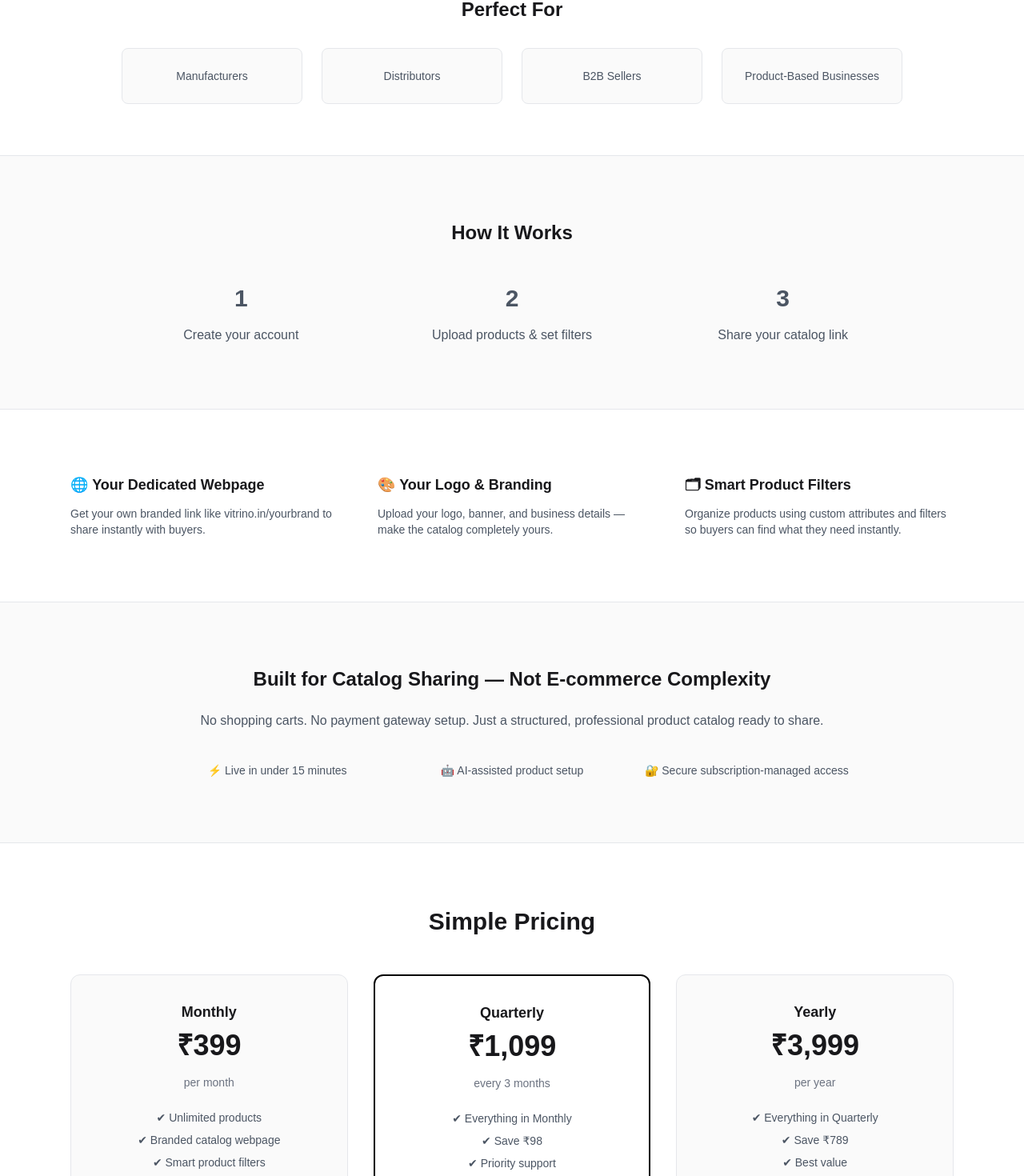
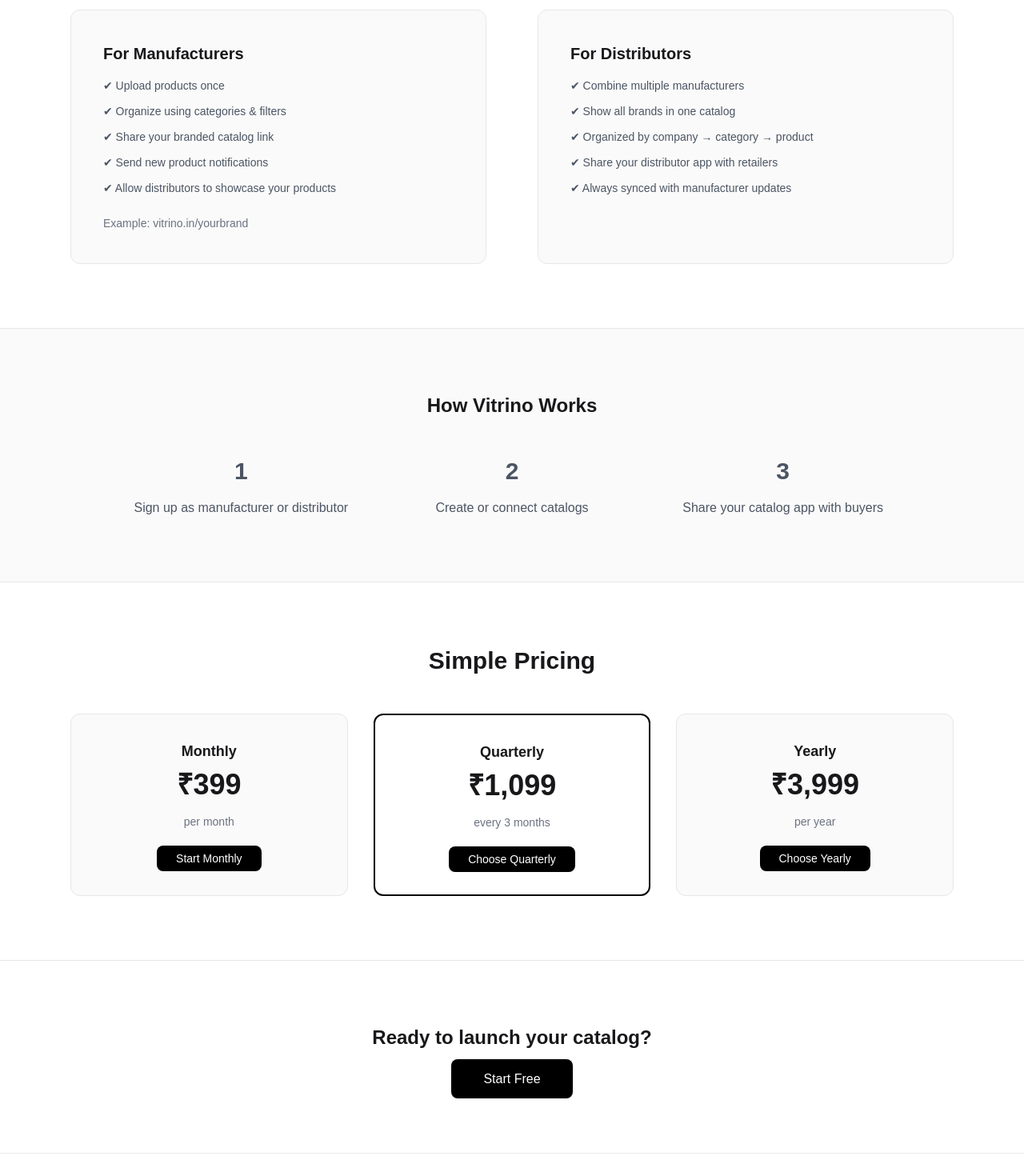
Before and after one commit to trendscapricorn-star/vitrino, a Next.js app: page / in a window 1280 px wide. Shown: the part 636-2106 px from the top of the page at 80% size. Built offline with nearby package versions, Linux system fonts and the light colour scheme.

Commit message:
frontpage

```diff
--- a/app/page.tsx
+++ b/app/page.tsx
@@ -2,9 +2,9 @@
 import type { Metadata } from "next";
 
 export const metadata: Metadata = {
-  title: "Vitrino | Launch Your Product Catalog in 15 Minutes",
+  title: "Vitrino | Product Catalog Platform for Manufacturers & Distributors",
   description:
-    "Create your own branded product catalog with smart filters and shareable webpage — live in under 15 minutes. No e-commerce complexity.",
+    "Manufacturers create digital catalogs. Distributors combine multiple brands in one app. Launch your catalog in minutes.",
 };
 
 export default function Home() {
@@ -12,6 +12,7 @@
     <div className="min-h-screen bg-zinc-50 text-zinc-900">
 
       {/* Header */}
+
       <header className="bg-white border-b">
         <div className="max-w-7xl mx-auto px-6 py-4 flex justify-between items-center">
 
@@ -39,18 +40,17 @@
         </div>
       </header>
 
+      {/* Hero */}
 
-      {/* Hero */}
       <section className="max-w-6xl mx-auto px-6 py-24 text-center">
 
         <h1 className="text-4xl md:text-5xl font-bold mb-6 leading-tight">
-          Launch Your Own Branded Product Catalog in 15 Minutes
+          The Catalog Platform for Manufacturers & Distributors
         </h1>
 
         <p className="text-lg text-gray-600 max-w-2xl mx-auto mb-10">
-          Create your own professional catalog with your logo, your webpage,
-          smart filters, and organized products — without building a full
-          e-commerce store.
+          Manufacturers create digital product catalogs.
+          Distributors combine multiple brands into one powerful catalog app.
         </p>
 
         <div className="flex justify-center gap-4">
@@ -77,32 +77,85 @@
 
       </section>
 
+      {/* Two Roles Section */}
 
-      {/* Who It's For */}
-      <section className="bg-white py-16 border-t">
+      <section className="bg-white py-20 border-t">
+
+        <div className="max-w-6xl mx-auto px-6 grid md:grid-cols-2 gap-16">
+
+          {/* Manufacturer */}
+
+          <div className="border rounded-xl p-10 bg-zinc-50">
+
+            <h2 className="text-xl font-semibold mb-4">
+              For Manufacturers
+            </h2>
+
+            <ul className="text-sm text-gray-600 space-y-3">
+
+              <li>✔ Upload products once</li>
+              <li>✔ Organize using categories & filters</li>
+              <li>✔ Share your branded catalog link</li>
+              <li>✔ Send new product notifications</li>
+              <li>✔ Allow distributors to showcase your products</li>
+
+            </ul>
+
+            <p className="text-sm text-gray-500 mt-6">
+              Example: vitrino.in/yourbrand
+            </p>
+
+          </div>
+
+          {/* Distributor */}
+
+          <div className="border rounded-xl p-10 bg-zinc-50">
+
+            <h2 className="text-xl font-semibold mb-4">
+              For Distributors
+            </h2>
+
+            <ul className="text-sm text-gray-600 space-y-3">
+
+              <li>✔ Combine multiple manufacturers</li>
+              <li>✔ Show all brands in one catalog</li>
+              <li>✔ Organized by company → category → product</li>
+              <li>✔ Share your distributor app with retailers</li>
+              <li>✔ Always synced with manufacturer updates</li>
+
+            </ul>
+
+          </div>
+
+        </div>
+
+      </section>
+
+      {/* How It Works */}
+
+      <section className="bg-zinc-50 py-20 border-t">
 
         <div className="max-w-5xl mx-auto px-6 text-center">
 
-          <h2 className="text-2xl font-semibold mb-8">
-            Perfect For
+          <h2 className="text-2xl font-semibold mb-12">
+            How Vitrino Works
           </h2>
 
-          <div className="grid md:grid-cols-4 gap-6 text-sm text-gray-600">
+          <div className="grid md:grid-cols-3 gap-10 text-gray-600">
 
-            <div className="border rounded-lg p-6 bg-zinc-50">
-              Manufacturers
+            <div>
+              <div className="text-3xl font-bold mb-4">1</div>
+              <p>Sign up as manufacturer or distributor</p>
             </div>
 
-            <div className="border rounded-lg p-6 bg-zinc-50">
-              Distributors
+            <div>
+              <div className="text-3xl font-bold mb-4">2</div>
+              <p>Create or connect catalogs</p>
             </div>
 
-            <div className="border rounded-lg p-6 bg-zinc-50">
-              B2B Sellers
-            </div>
-
-            <div className="border rounded-lg p-6 bg-zinc-50">
-              Product-Based Businesses
+            <div>
+              <div className="text-3xl font-bold mb-4">3</div>
+              <p>Share your catalog app with buyers</p>
             </div>
 
           </div>
@@ -111,108 +164,8 @@
 
       </section>
 
+      {/* Pricing */}
 
-      {/* How It Works */}
-      <section className="bg-zinc-50 py-20 border-t">
-
-        <div className="max-w-5xl mx-auto px-6 text-center">
-
-          <h2 className="text-2xl font-semibold mb-12">
-            How It Works
-          </h2>
-
-          <div className="grid md:grid-cols-3 gap-10 text-gray-600">
-
-            <div>
-              <div className="text-3xl font-bold mb-4">1</div>
-              <p>Create your account</p>
-            </div>
-
-            <div>
-              <div className="text-3xl font-bold mb-4">2</div>
-              <p>Upload products & set filters</p>
-            </div>
-
-            <div>
-              <div className="text-3xl font-bold mb-4">3</div>
-              <p>Share your catalog link</p>
-            </div>
-
-          </div>
-
-        </div>
-
-      </section>
-
-
-      {/* Core Features */}
-      <section className="bg-white py-20 border-t">
-
-        <div className="max-w-6xl mx-auto px-6 grid md:grid-cols-3 gap-12">
-
-          <div>
-            <h3 className="text-lg font-semibold mb-3">
-              🌐 Your Dedicated Webpage
-            </h3>
-            <p className="text-gray-600 text-sm">
-              Get your own branded link like vitrino.in/yourbrand
-              to share instantly with buyers.
-            </p>
-          </div>
-
-          <div>
-            <h3 className="text-lg font-semibold mb-3">
-              🎨 Your Logo & Branding
-            </h3>
-            <p className="text-gray-600 text-sm">
-              Upload your logo, banner, and business details —
-              make the catalog completely yours.
-            </p>
-          </div>
-
-          <div>
-            <h3 className="text-lg font-semibold mb-3">
-              🗂 Smart Product Filters
-            </h3>
-            <p className="text-gray-600 text-sm">
-              Organize products using custom attributes and filters
-              so buyers can find what they need instantly.
-            </p>
-          </div>
-
-        </div>
-
-      </section>
-
-
-      {/* Differentiator */}
-      <section className="bg-zinc-50 py-20 border-t">
-
-        <div className="max-w-4xl mx-auto px-6 text-center">
-
-          <h2 className="text-2xl font-semibold mb-6">
-            Built for Catalog Sharing — Not E-commerce Complexity
-          </h2>
-
-          <p className="text-gray-600 mb-10">
-            No shopping carts. No payment gateway setup.
-            Just a structured, professional product catalog ready to share.
-          </p>
-
-          <div className="grid md:grid-cols-3 gap-8 text-sm text-gray-600">
-
-            <div>⚡ Live in under 15 minutes</div>
-            <div>🤖 AI-assisted product setup</div>
-            <div>🔐 Secure subscription-managed access</div>
-
-          </div>
-
-        </div>
-
-      </section>
-
-
-      {/* Pricing */}
       <section className="bg-white py-20 border-t">
 
         <div className="max-w-6xl mx-auto px-6 text-center">
@@ -239,13 +192,6 @@
                 per month
               </p>
 
-              <ul className="text-sm text-gray-600 space-y-2 mb-6">
-                <li>✔ Unlimited products</li>
-                <li>✔ Branded catalog webpage</li>
-                <li>✔ Smart product filters</li>
-                <li>✔ AI-assisted setup</li>
-              </ul>
-
               <Link
                 href="/signup"
                 className="bg-black text-white px-6 py-2 rounded-lg text-sm"
@@ -255,10 +201,9 @@
 
             </div>
 
-
             {/* Quarterly */}
 
-            <div className="border-2 border-black rounded-xl p-8 bg-white">
+            <div className="border-2 border-black rounded-xl p-8">
 
               <h3 className="text-lg font-semibold mb-2">
                 Quarterly
@@ -272,13 +217,6 @@
                 every 3 months
               </p>
 
-              <ul className="text-sm text-gray-600 space-y-2 mb-6">
-                <li>✔ Everything in Monthly</li>
-                <li>✔ Save ₹98</li>
-                <li>✔ Priority support</li>
-                <li>✔ Faster catalog setup</li>
-              </ul>
-
               <Link
                 href="/signup"
                 className="bg-black text-white px-6 py-2 rounded-lg text-sm"
@@ -287,7 +225,6 @@
               </Link>
 
             </div>
-
 
             {/* Yearly */}
 
@@ -305,13 +242,6 @@
                 per year
               </p>
 
-              <ul className="text-sm text-gray-600 space-y-2 mb-6">
-                <li>✔ Everything in Quarterly</li>
-                <li>✔ Save ₹789</li>
-                <li>✔ Best value</li>
-                <li>✔ Early feature access</li>
-              </ul>
-
               <Link
                 href="/signup"
                 className="bg-black text-white px-6 py-2 rounded-lg text-sm"
@@ -323,21 +253,16 @@
 
           </div>
 
-          <p className="text-xs text-gray-500 mt-8">
-            All plans include hosting, updates, and catalog sharing.
-            Prices in INR.
-          </p>
-
         </div>
 
       </section>
 
+      {/* Final CTA */}
 
-      {/* Final CTA */}
       <section className="py-20 text-center border-t bg-white">
 
         <h2 className="text-2xl font-semibold mb-6">
-          Ready to launch your branded catalog?
+          Ready to launch your catalog?
         </h2>
 
         <Link
@@ -349,14 +274,14 @@
 
       </section>
 
+      {/* Footer */}
 
-      {/* Footer */}
       <footer className="border-t bg-white py-6 text-center text-sm text-gray-500">
 
         © {new Date().getFullYear()} Vitrino. All rights reserved.
 
         <div className="mt-2">
-          Payments are securely processed via Razorpay.
+          Payments securely processed via Razorpay.
         </div>
 
       </footer>
```
